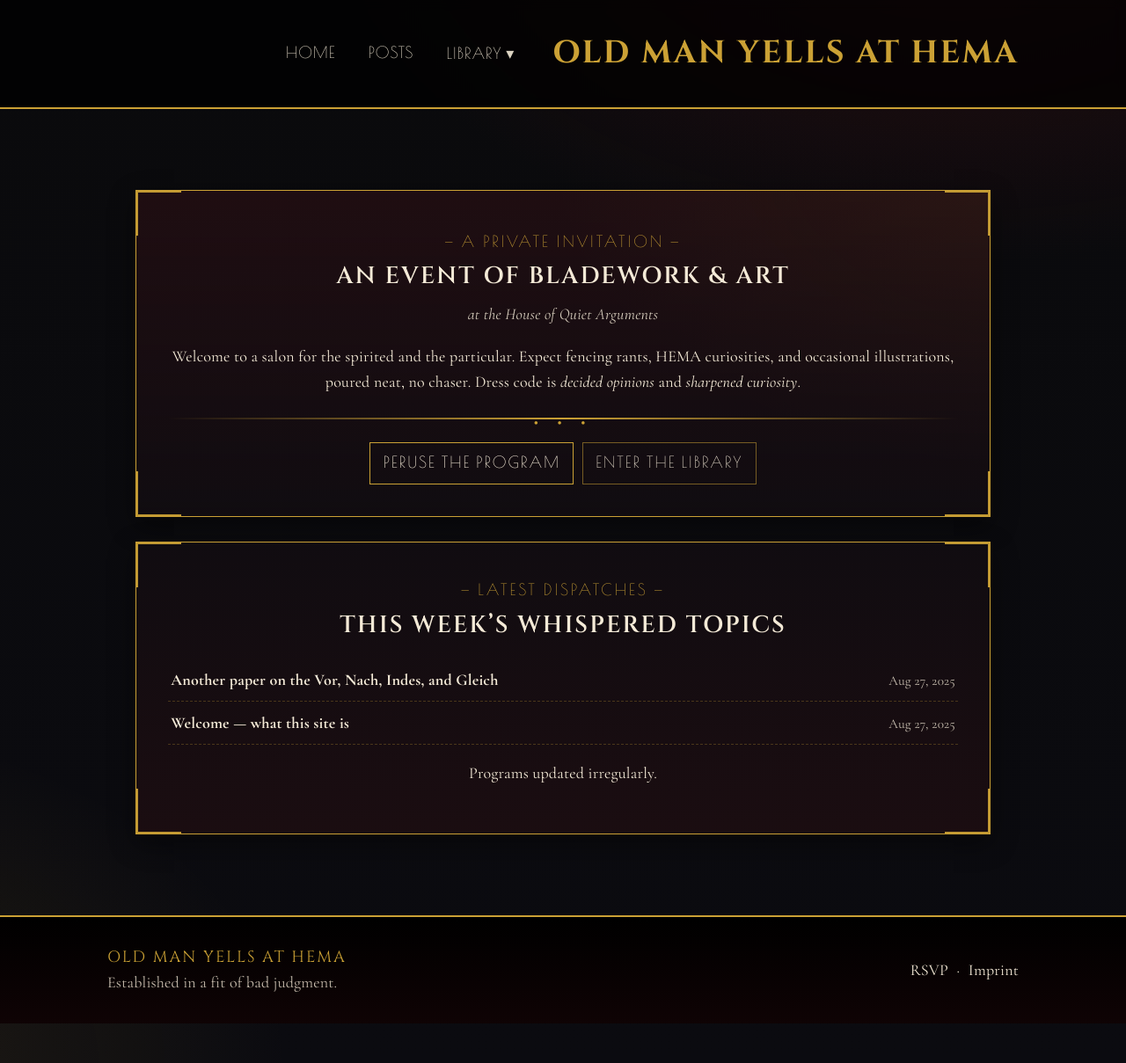
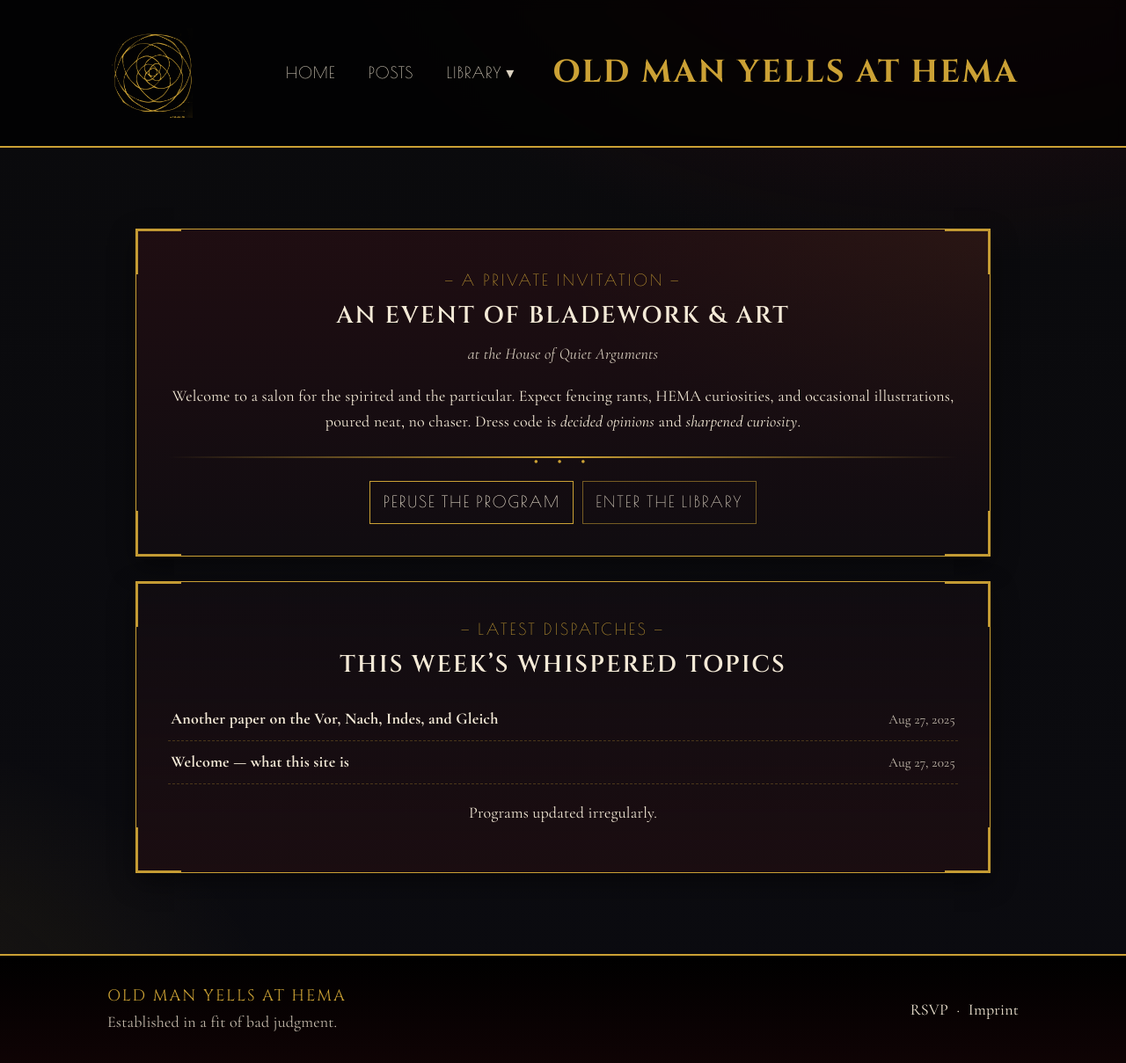
Before and after one commit to oldmanyellsathema/old-man-yells-at-hema, a Jekyll site: the page built from index.html, in a window 1280 px wide and 1209 px high. Shown: the whole window at 88% size. Built offline with Jekyll 4.4.1, drawn with Linux system fonts in a browser that asks for light colours.

Commit message:
Update styles.css

```diff
--- a/assets/css/styles.css
+++ b/assets/css/styles.css
@@ -25,10 +25,14 @@ body{
 
 /* --- Top nav with cohesive flourish --- */
 .nav{position:sticky;top:0;z-index:10;background:rgba(0,0,0,.72);backdrop-filter:saturate(120%) blur(6px);border-bottom:2px solid var(--gold)}
-.nav .wrap{
-  display:grid;
-  grid-template-columns: 160px 1fr auto;
-  gap:1rem; align-items:center;
+.nav .wrap{display:grid;grid-template-columns: 160px 1fr auto;gap:1rem;align-items:center}
+.brand-left{
+width: clamp(72px, 8vw, 112px);
+  height: clamp(72px, 8vw, 112px);
+  background-image:url("{{ '/assets/images/deco-rose-gold.png' | relative_url }}");
+  background-repeat:no-repeat;
+  background-size:contain;
+  background-position:center;
 }
 .menu{display:flex; gap:1rem; align-items:center; justify-self:center}
 @media (max-width:780px){
```
